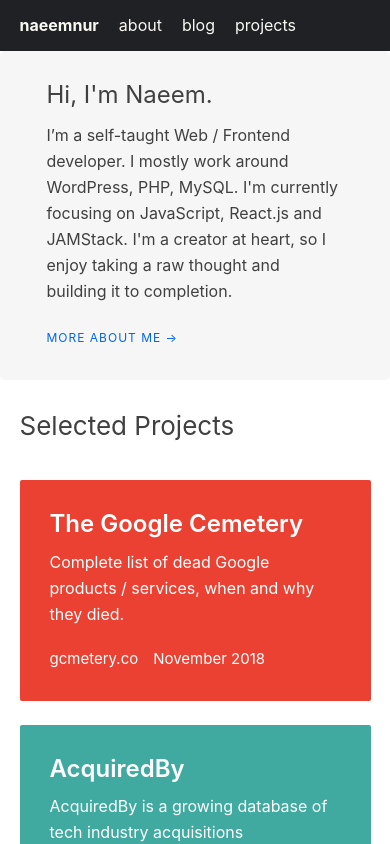
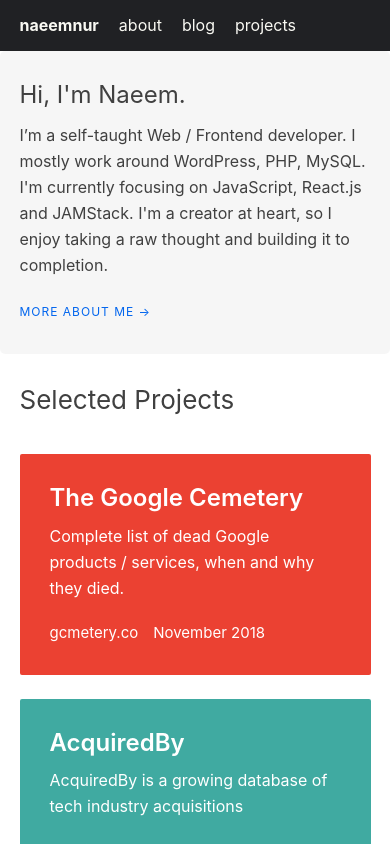
Before and after one commit to naeemnur/naeemnur.com, a React (Create React App) app: page / in a window 390 px wide. Shown: the top 844 px of the page. Built offline with nearby package versions, Linux system fonts and the light colour scheme.

Commit message:
fix mobile spacing

```diff
--- a/src/scss/main.scss
+++ b/src/scss/main.scss
@@ -190,7 +190,7 @@
 
 .nn_hero {
   background: rgba(0, 0, 0, 0.035);
-  padding: 30px;
+  padding: 30px 0;
   border-radius: 5px;
 
   & h1 {
```
